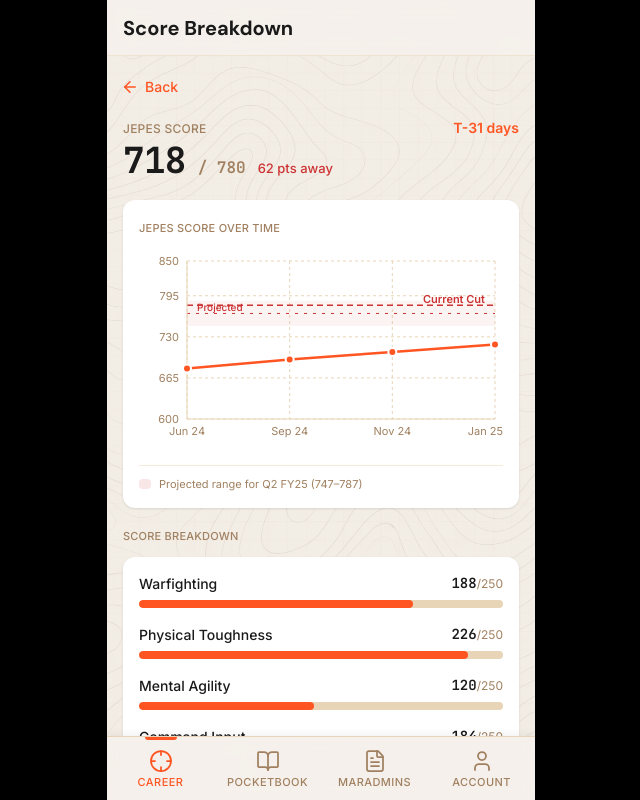
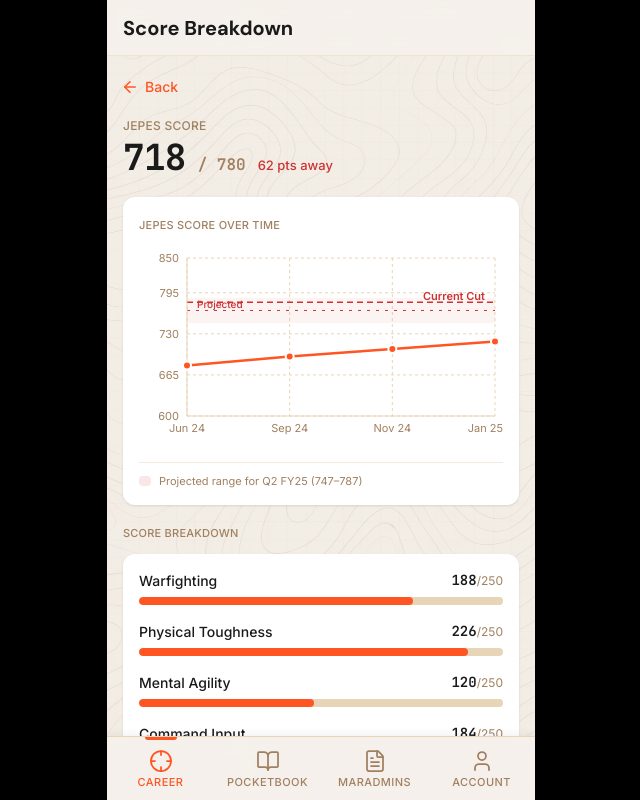
Before and after one commit to gundy27/waypoints-prototype-v2, a React (Vite) app: page / in a window 1280 px wide. Both pictures are taken after a click on the button 640 px from the left and 412 px from the top of the page. Shown: the whole page, without its empty margins (319-959 px from the left). Built offline with nearby package versions, Linux system fonts and the light colour scheme.

Commit message:
Updated ScoreDetailOverlay.tsx

```diff
--- a/src/components/ScoreDetailOverlay.tsx
+++ b/src/components/ScoreDetailOverlay.tsx
@@ -4,7 +4,6 @@ import type { UserProfile, ScoreBreakdown } from '../data/mockData'
 import type { CutScoreProjection } from '../data/cutScoreProjection'
 import TabBar from './TabBar'
 import type { TabId } from './TabBar'
-import { getPromotionWindowLabel } from '../data/useAppState'
 
 interface ScoreDetailOverlayProps {
   profile: UserProfile
@@ -207,9 +206,6 @@ export default function ScoreDetailOverlay({ profile, breakdown, compositeHistor
             <span className="font-body font-medium text-wp-tan-dark uppercase" style={{ fontSize: 12, letterSpacing: '0.02em' }}>
               JEPES Score
             </span>
-            <span className="font-body font-semibold text-wp-accent" style={{ fontSize: 14 }}>
-              {getPromotionWindowLabel(profile.promotionWindowStart, profile.promotionWindowEnd)}
-            </span>
           </div>
 
           <div className="flex items-baseline gap-3 mb-5">
--- a/src/tabs/CareerTab.tsx
+++ b/src/tabs/CareerTab.tsx
@@ -1,7 +1,6 @@
 import { TrendingUp, TrendingDown, Target, BookOpen, Dumbbell, Award, ChevronRight, Clock, CheckCircle2, Calendar, Shield, Brain, Star, Zap } from 'lucide-react'
 import type { UserProfile, ScoreBreakdown, ScoreCategory } from '../data/mockData'
 import { RankInsignia, getNextRank, isRankCode } from '../components/RankInsignia'
-import { getPromotionWindowLabel } from '../data/useAppState'
 import type { PromotionWindow } from '../data/promotionTimeline'
 import { formatCountdown, formatShortDate } from '../data/promotionTimeline'
 import type { CutScoreProjection } from '../data/cutScoreProjection'
@@ -125,12 +124,6 @@ function ScoreCard({ profile, projection, onOpen }: { profile: UserProfile; proj
           Progress
         </p>
         <div className="flex items-center gap-2">
-          <span
-            className="font-body font-bold"
-            style={{ fontSize: 12, color: '#FF5522', background: 'rgba(255,85,34,0.10)', borderRadius: 4, padding: '2px 7px', letterSpacing: '0.02em' }}
-          >
-            {getPromotionWindowLabel(profile.promotionWindowStart, profile.promotionWindowEnd)}
-          </span>
           <ChevronRight size={16} className="text-wp-tan-dark" />
         </div>
       </div>
```
